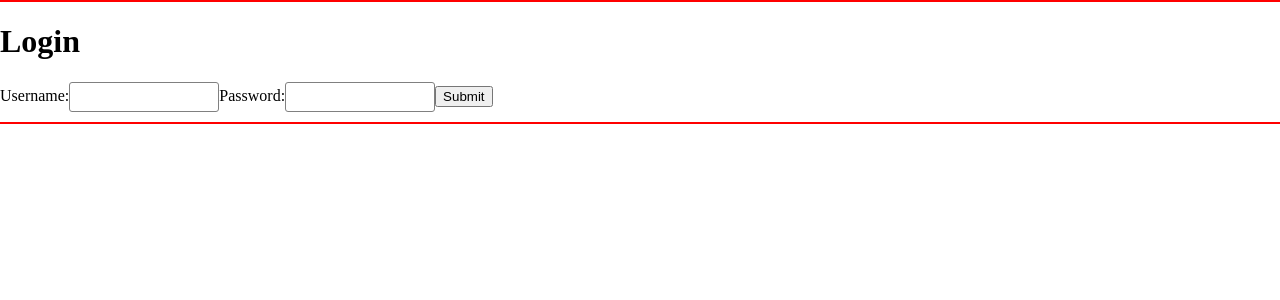
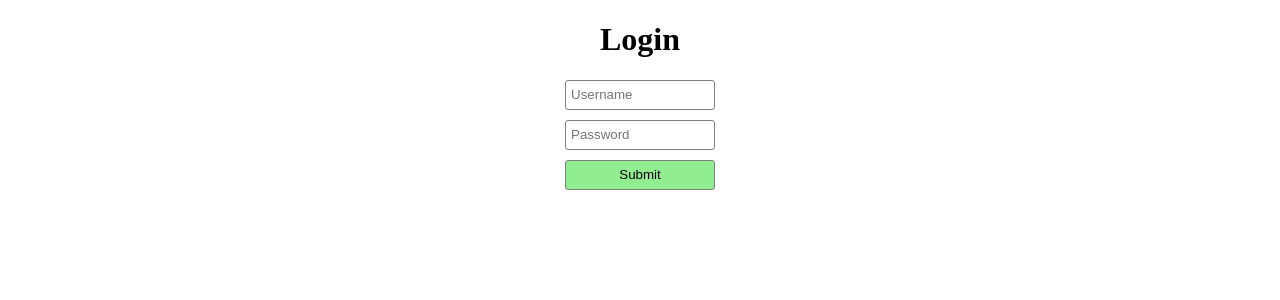
Before and after one commit to Tayvor/cardboard, a React (Vite) app in the folder react-vite/: page /login in a window 1280 px wide. Shown: the top 300 px of the page. Built offline with nearby package versions, Linux system fonts and the light colour scheme.

Commit message:
Login form css.

```diff
--- a/react-vite/src/components/LoginForm/LoginForm.css
+++ b/react-vite/src/components/LoginForm/LoginForm.css
@@ -1,18 +1,6 @@
 .loginForm {
+  width: 100vw;
   display: flex;
   flex-direction: column;
+  align-items: center;
 }
-
-.wrapper {
-  width: 100vw;
-  align-items: center;
-  border: 2px solid red;
-  border-left: 0;
-}
-
-input {
-  width: 150px;
-  height: 30px;
-  border-radius: 3px;
-  border: 1px solid gray;
-}
--- a/react-vite/src/components/LoginForm/LoginForm.jsx
+++ b/react-vite/src/components/LoginForm/LoginForm.jsx
@@ -10,21 +10,23 @@ function LoginForm() {
 
   return (
     <form onSubmit={handleSubmit} className='loginForm'>
-      <div className="wrapper">
-        <h1>Login</h1>
+      <h1>Login</h1>
 
-        <label>
-          Username:
-          <input type="text" />
-        </label>
+      <label>
+        <input
+          type="text"
+          placeholder='Username'
+        />
+      </label>
 
-        <label>
-          Password:
-          <input type="text" />
-        </label>
+      <label>
+        <input
+          type="text"
+          placeholder='Password'
+        />
+      </label>
 
-        <button>Submit</button>
-      </div>
+      <button className='submitBtn'>Submit</button>
     </form>
   )
 }
--- a/react-vite/src/components/SignupForm/SignupForm.css
+++ b/react-vite/src/components/SignupForm/SignupForm.css
@@ -6,6 +6,10 @@
 }
 
 input {
+  width: 150px;
+  height: 30px;
+  border-radius: 3px;
+  border: 1px solid gray;
   box-sizing: border-box;
   margin-bottom: 10px;
   padding-left: 5px;
```
